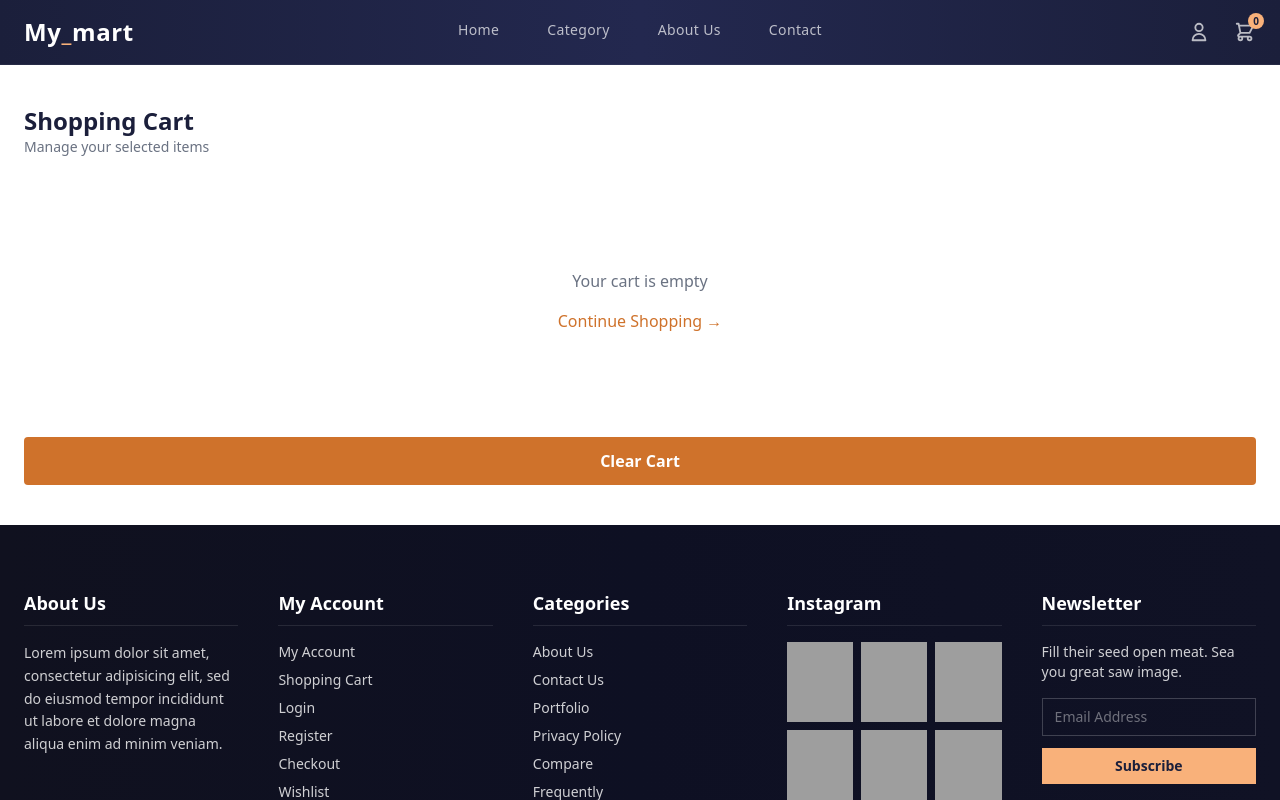
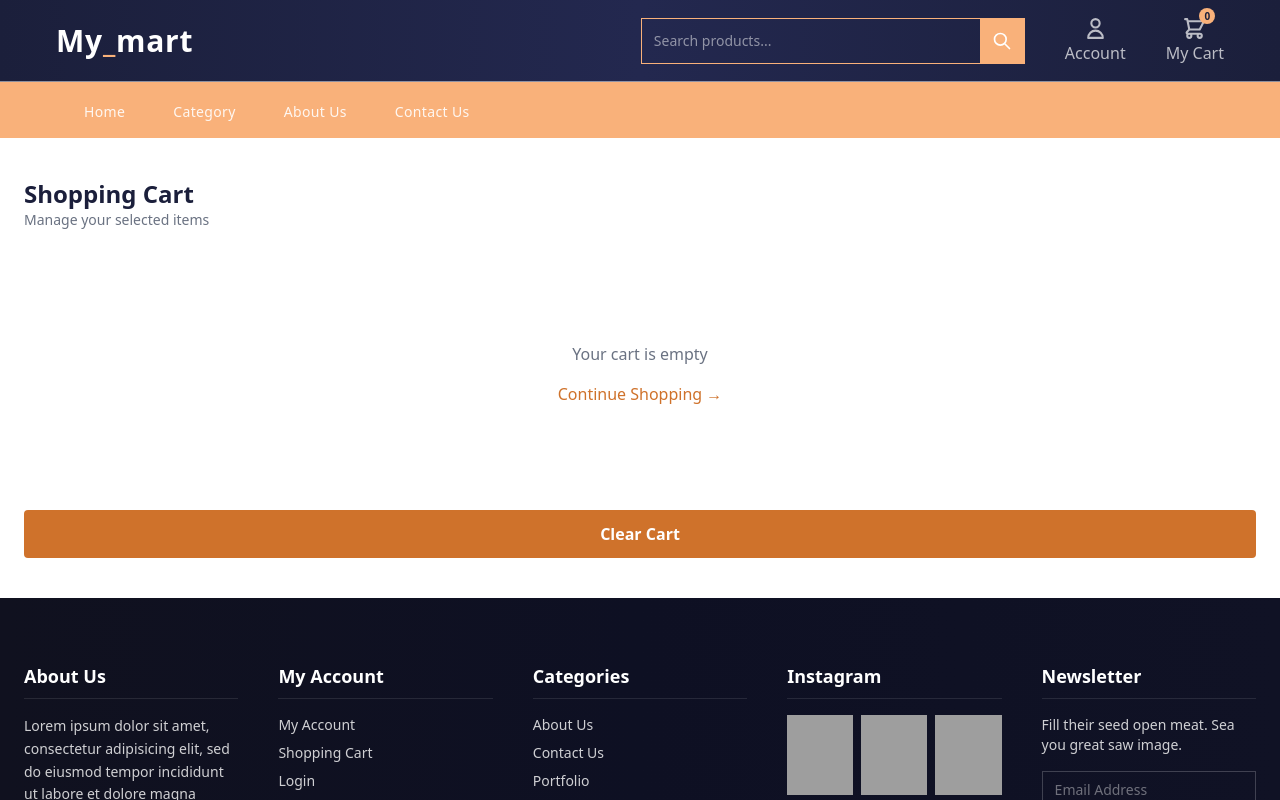
Before and after one commit to sartaza123/My-Cart---React-App, a React (Vite) app in the folder my_mart/: page /cart in a window 1280 px wide. Shown: the top 800 px of the page. Built offline with nearby package versions, Linux system fonts and the light colour scheme; grey boxes are pictures that could not be loaded.

Commit message:
Header: implement dual header layout with scroll hide/show animation

```diff
--- a/my_mart/src/components/Header.jsx
+++ b/my_mart/src/components/Header.jsx
@@ -1,16 +1,28 @@
 import { NavLink } from "react-router-dom";
 import {
   HiOutlineUser,
-  HiOutlineHeart,
   HiOutlineShoppingCart,
+  HiOutlineSearch,
 } from "react-icons/hi";
 
 import { useSelector } from "react-redux";
+import { useEffect, useState } from "react";
 const Header = () => {
   const cartItems = useSelector((state) => state.cart.items);
   const totalItems = cartItems.reduce((sum, item) => sum + (item.qty || 0), 0);
 
-  const navLinkStyle = ({ isActive }) =>
+  const [scrolled, setScrolled] = useState(false);
+
+  useEffect(() => {
+    const handleScroll = () => {
+      setScrolled(window.scrollY > 0);
+    };
+
+    window.addEventListener("scroll", handleScroll);
+    return () => window.removeEventListener("scroll", handleScroll);
+  }, []);
+
+  const navLinkStylePrimary = ({ isActive }) =>
     `
     relative px-1 pb-1 text-sm font-medium tracking-wide
     transition-colors duration-300
@@ -25,45 +37,65 @@ const Header = () => {
 
     ${isActive ? "after:scale-x-100 after:origin-left" : ""}
   `;
+  const navLinkStyleSecondary = ({ isActive }) =>
+    `
+    relative px-1 pb-1 text-sm font-medium tracking-wide
+    transition-colors duration-300
+    ${isActive ? "text-[#1b1f3b]" : "text-white/90 hover:text-white"}
+
+    after:content-['']
+    after:absolute after:left-0 after:-bottom-1
+    after:h-[2px] after:w-full after:bg-[#1b1f3b]
+    after:scale-x-0 after:origin-right
+    after:transition-transform after:duration-300 after:ease-in-out
+    hover:after:scale-x-100 hover:after:origin-left
+
+    ${isActive ? "after:scale-x-100 after:origin-left" : ""}
+  `;
 
   const iconStyle =
     "relative text-white/70 hover:text-[#f9b17a] transition-all duration-300 hover:scale-110";
 
   return (
-    <header className="sticky top-0 z-50 bg-gradient-to-r from-[#1b1f3b] via-[#23284f] to-[#1b1f3b] border-b border-white/5">
-      <div className="max-w-7xl mx-auto px-6 py-4 flex items-center justify-between">
-        {/* LEFT — BRAND */}
-        <div className="flex-1">
-          <h1 className="text-2xl font-semibold tracking-wide text-white">
+    <>
+      {/* ==================== Header 1 ======================== */}
+
+      <div
+        className={` fixed top-0 left-0 w-full z-50 bg-gradient-to-r from-[#1b1f3b] via-[#23284f] to-[#1b1f3b] shadow-md transition-all border-b border-white duration-500
+           ${scrolled ? "-translate-y-0 opacity-100" : "translate-y-full opacity-0"}
+          `}
+      >
+        <div className="max-w-7xl py-3 mx-auto px-14 py-3 flex items-center justify-between">
+          {/* LEFT */}
+          <h1 className="text-xl font-semibold text-white">
             My<span className="text-[#f9b17a]">_</span>mart
           </h1>
-        </div>
 
-        {/* CENTER — NAV LINKS */}
-        <nav className="flex-1 flex justify-center gap-10">
-          <NavLink to="/" className={navLinkStyle}>
+          {/* CENTER */}
+          <nav className="flex gap-8">
+            <NavLink to="/" className={navLinkStylePrimary}>
               Home
             </NavLink>
-          <NavLink to="/category" className={navLinkStyle}>
+            <NavLink to="/category" className={navLinkStylePrimary}>
               Category
             </NavLink>
-          <NavLink to="/about" className={navLinkStyle}>
-            About Us
+            <NavLink to="/about" className={navLinkStylePrimary}>
+              About
             </NavLink>
-          <NavLink to="/contact" className={navLinkStyle}>
+            <NavLink to="/contact" className={navLinkStylePrimary}>
               Contact
             </NavLink>
           </nav>
 
-        {/* RIGHT — ICONS */}
-        <div className="flex-1 flex justify-end items-center gap-6">
+          {/* RIGHT */}
+          <div className="flex items-center gap-5">
             <NavLink to="/account" className={iconStyle}>
-            <HiOutlineUser size={22} />
+              <HiOutlineUser size={25} />
             </NavLink>
 
             <NavLink to="/cart" className={iconStyle}>
               <div className="relative">
-              <HiOutlineShoppingCart size={22} />
+                <HiOutlineShoppingCart size={25} />
                 <span className="absolute -top-2 -right-2 bg-[#f9b17a] text-[#1b1f3b] text-[10px] font-semibold w-4 h-4 rounded-full flex items-center justify-center">
                   {totalItems}
                 </span>
@@ -71,7 +103,83 @@ const Header = () => {
             </NavLink>
           </div>
         </div>
+      </div>
+
+      {/* =====================  header 2 ============================== */}
+
+      <div
+        className={`w-full transition-all duration-500
+        ${scrolled ? "translate-y-full opacity-0" : "translate-y-0 opacity-100"} `}
+      >
+        <header>
+          <div className="max-w-7xl mx-auto px-14 py-4 flex items-center bg-gradient-to-r from-[#1b1f3b] via-[#23284f] to-[#1b1f3b] border-b border-white/50 justify-between">
+            {/* LEFT — BRAND */}
+            <div className="flex-1">
+              <h1 className="text-3xl font-semibold tracking-wide text-white">
+                My<span className="text-[#f9b17a]">_</span>mart
+              </h1>
+            </div>
+
+            {/* RIGHT — ICONS AND SEARCH */}
+            <div className="flex items-center gap-10  ">
+              <div className="flex w-sm border border-[#f9b17a]">
+                <input
+                  type="text"
+                  placeholder="Search products..."
+                  className="
+                  p-3 w-full
+                  text-sm
+                  text-white
+                  outline-none
+                "
+                />
+                <div className="bg-[#f9b17a] hover:bg-[#da8646] p-3 cursor-pointer">
+                  <HiOutlineSearch
+                    className=" text-white hover:scale-110 "
+                    size={20}
+                  />
+                </div>
+              </div>
+
+              <NavLink to="/account" className={iconStyle}>
+                <div className="flex flex-col items-center justify-center">
+                  <HiOutlineUser size={25} />
+                  <p>Account</p>
+                </div>
+              </NavLink>
+
+              <NavLink to="/cart" className={iconStyle}>
+                <div className="flex flex-col items-center justify-center">
+                  <div className="relative">
+                    <HiOutlineShoppingCart size={25} />
+                    <span className="absolute -top-2 -right-2 bg-[#f9b17a] text-[#1b1f3b] text-[10px] font-semibold w-4 h-4 rounded-full flex items-center justify-center">
+                      {totalItems}
+                    </span>
+                  </div>
+                  <p>My Cart</p>
+                </div>
+              </NavLink>
+            </div>
+          </div>
+          <div className="w-full bg-[#f9b17a] text-[#1b1f3b]">
+            <nav className="flex-1 flex mx-20 py-3 gap-10">
+              <NavLink to="/" className={navLinkStyleSecondary}>
+                <div className="pt-2">Home</div>
+              </NavLink>
+              <NavLink to="/category" className={navLinkStyleSecondary}>
+                <div className="pt-2">Category</div>
+              </NavLink>
+              <NavLink to="/about" className={navLinkStyleSecondary}>
+                <div className="pt-2">About Us</div>
+              </NavLink>
+              <NavLink to="/contact" className={navLinkStyleSecondary}>
+                <div className="pt-2">Contact Us</div>
+              </NavLink>
+            </nav>
+          </div>
         </header>
+      </div>
+    </>
   );
 };
 
```
Lines whose indentation alone changed are shown as unchanged.
